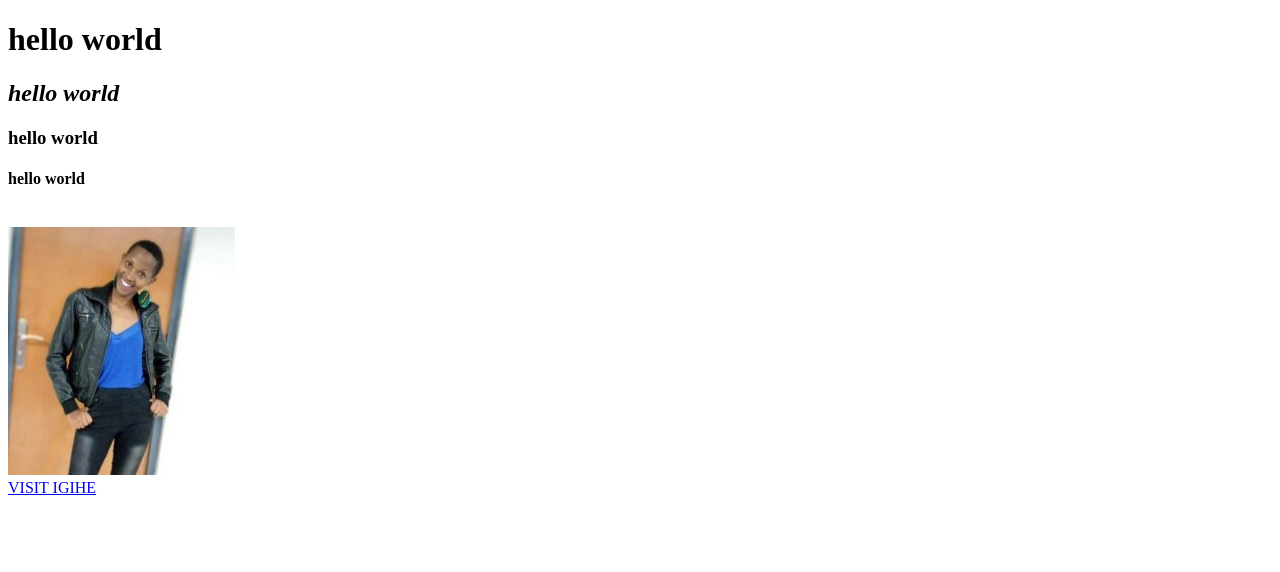
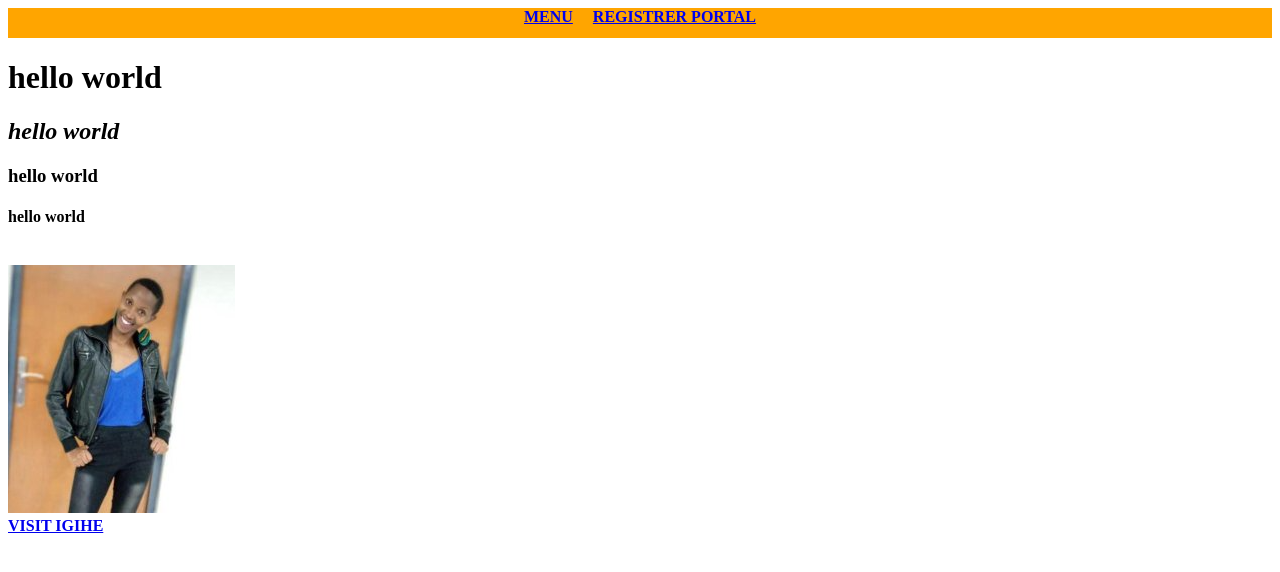
Before and after one commit to U-sandrine/U-sandrine.github.io, a plain HTML site: page index.html in a window 1280 px wide. Drawn offline with Linux system fonts and the light colour scheme.

Commit message:
added menu

```diff
--- a/index.html
+++ b/index.html
@@ -2,8 +2,19 @@
 <html>
 <head>
 <title>my first page</title>
+<style>
+    .diva{
+			background-color:ORANGE;
+			height:30px;
+			color: white;
+			text-align:center;
+		}
+</style>
 </head>
 <body>
+<div class="diva"><b><a href="page2.html">MENU</a><b>&nbsp;&nbsp;&nbsp;&nbsp;
+ <b><a href="registrer portal">REGISTRER PORTAL</a><b>
+ </div>
 <b><h1>hello world</h1></b>
 <i><h2>hello world</h2></i>
 <h3>hello world</h3>
```
